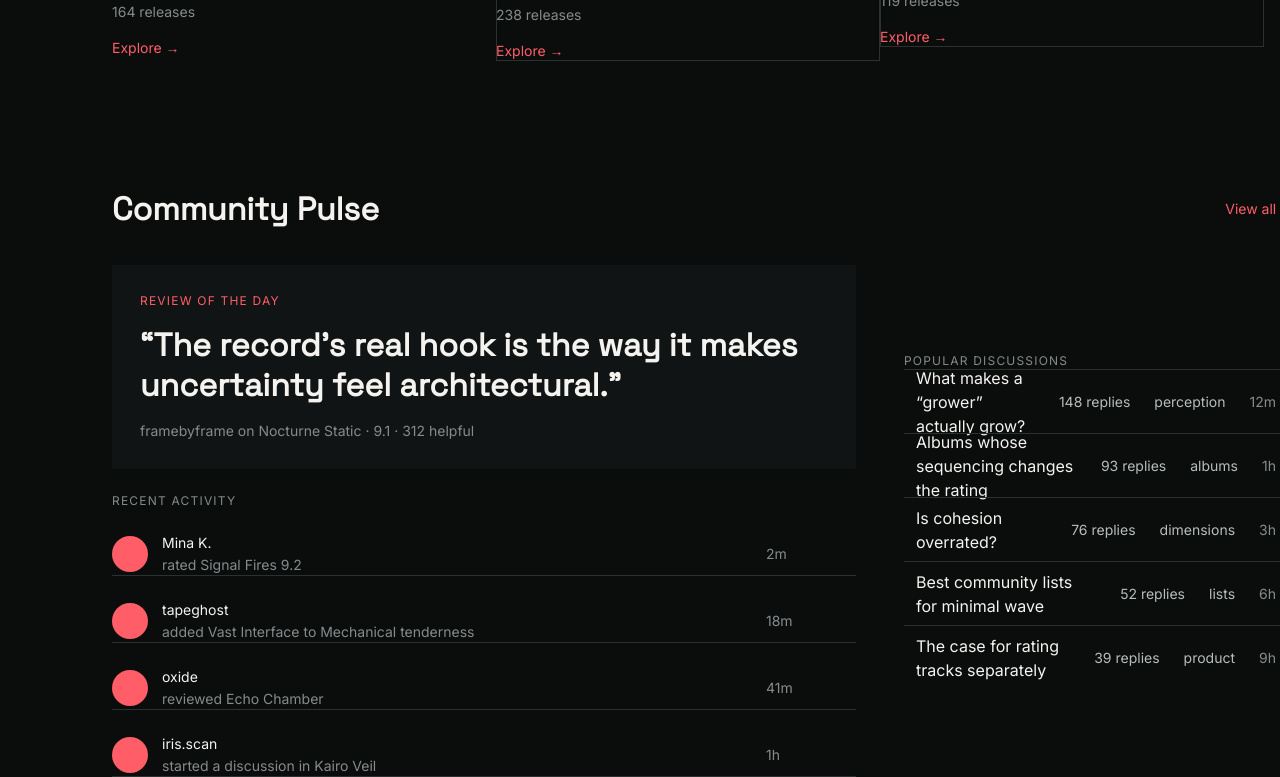
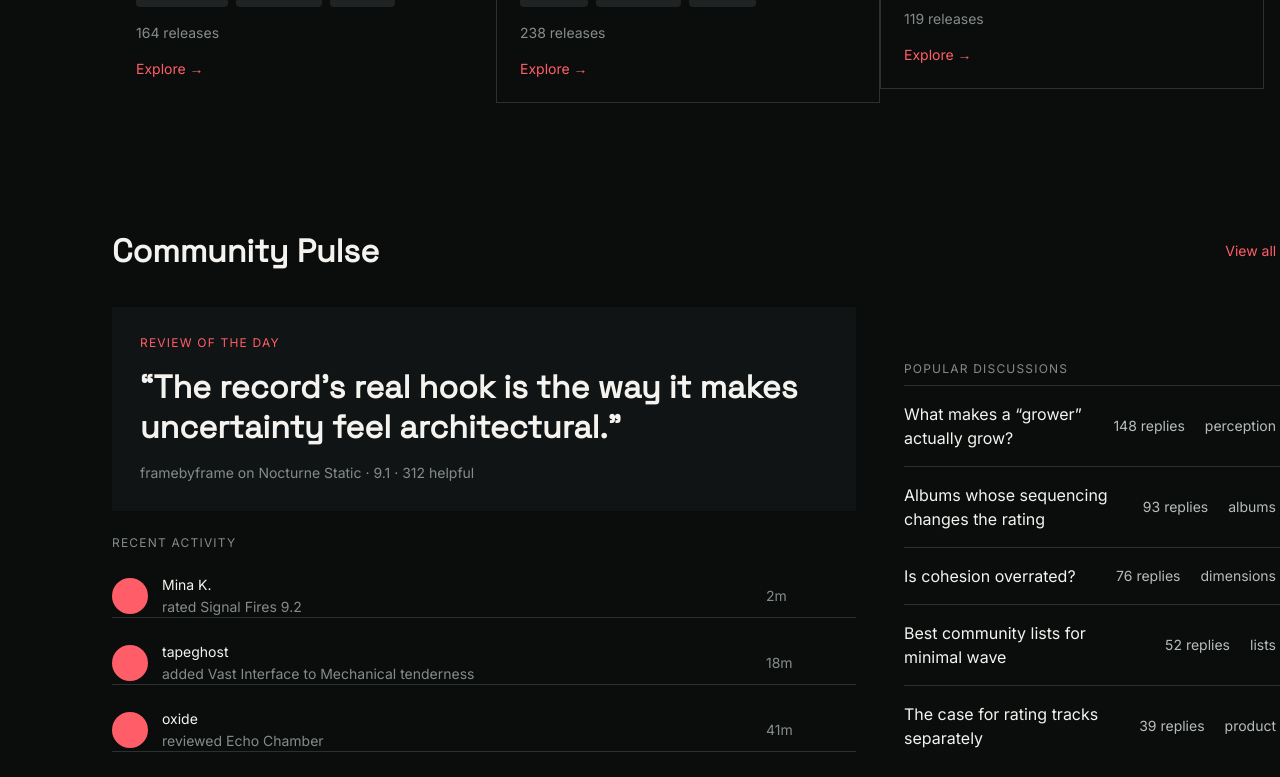
Before and after one commit to holydynamited/tunecursion, a React (Vite) app in the folder client/: page / in a window 1280 px wide. Shown: the part 2000-2777 px from the top of the page. Built offline with nearby package versions, Linux system fonts and the light colour scheme.

Commit message:
chore: fix discussion row and bugs

```diff
--- a/client/src/pages/Home/CommunityPulse/CommunityPulse.tsx
+++ b/client/src/pages/Home/CommunityPulse/CommunityPulse.tsx
@@ -1,4 +1,6 @@
 import ActivityRow from "../../../shared/ui/ActivityRow/ActivityRow"
+
+import DiscussionRow from "../../../shared/ui/DiscussionRow/DiscussionRow"
 
 const CommunityPulse = () => {
   return (
@@ -58,100 +60,47 @@ const CommunityPulse = () => {
       />
     </div>
 
-    <div className="inline-flex w-96 flex-col items-start">
-      <div className="w-96 font-body text-tc-12 font-medium leading-tc-16 tracking-widest text-text-muted">
-        POPULAR DISCUSSIONS
-      </div>
+    <div className="inline-flex flex-1 flex-col items-start">
+      <div className="inline-flex w-full flex-col items-start">
+  <div className="w-full font-body text-tc-12 font-medium leading-tc-16 tracking-widest text-text-muted mb-2">
+    POPULAR DISCUSSIONS
+  </div>
 
-      <div className="inline-flex h-16 self-stretch items-center justify-start gap-tc-24 border-t border-border px-tc-12">
-        <div className="flex-1 font-body text-tc-16 font-normal leading-tc-24 text-text-primary">
-          What makes a “grower” actually grow?
-        </div>
+  <DiscussionRow
+    title="What makes a “grower” actually grow?"
+    replies={148}
+    category="perception"
+    time="12m"
+  />
 
-        <div className="font-body text-tc-14 font-normal leading-tc-20 text-text-secondary">
-          148 replies
-        </div>
+  <DiscussionRow
+    title="Albums whose sequencing changes the rating"
+    replies={93}
+    category="albums"
+    time="1h"
+  />
 
-        <div className="font-body text-tc-14 font-normal leading-tc-20 text-text-secondary">
-          perception
-        </div>
+  <DiscussionRow
+    title="Is cohesion overrated?"
+    replies={76}
+    category="dimensions"
+    time="3h"
+  />
 
-        <div className="font-body text-tc-14 font-normal leading-tc-20 text-text-muted">
-          12m
-        </div>
-      </div>
+  <DiscussionRow
+    title="Best community lists for minimal wave"
+    replies={52}
+    category="lists"
+    time="6h"
+  />
 
-      <div className="inline-flex h-16 self-stretch items-center justify-start gap-tc-24 border-t border-border px-tc-12">
-        <div className="flex-1 font-body text-tc-16 font-normal leading-tc-24 text-text-primary">
-          Albums whose sequencing changes the rating
-        </div>
-
-        <div className="font-body text-tc-14 font-normal leading-tc-20 text-text-secondary">
-          93 replies
-        </div>
-
-        <div className="font-body text-tc-14 font-normal leading-tc-20 text-text-secondary">
-          albums
-        </div>
-
-        <div className="font-body text-tc-14 font-normal leading-tc-20 text-text-muted">
-          1h
-        </div>
-      </div>
-
-      <div className="inline-flex h-16 self-stretch items-center justify-start gap-tc-24 border-t border-border px-tc-12">
-        <div className="flex-1 font-body text-tc-16 font-normal leading-tc-24 text-text-primary">
-          Is cohesion overrated?
-        </div>
-
-        <div className="font-body text-tc-14 font-normal leading-tc-20 text-text-secondary">
-          76 replies
-        </div>
-
-        <div className="font-body text-tc-14 font-normal leading-tc-20 text-text-secondary">
-          dimensions
-        </div>
-
-        <div className="font-body text-tc-14 font-normal leading-tc-20 text-text-muted">
-          3h
-        </div>
-      </div>
-
-      <div className="inline-flex h-16 self-stretch items-center justify-start gap-tc-24 border-t border-border px-tc-12">
-        <div className="flex-1 font-body text-tc-16 font-normal leading-tc-24 text-text-primary">
-          Best community lists for minimal wave
-        </div>
-
-        <div className="font-body text-tc-14 font-normal leading-tc-20 text-text-secondary">
-          52 replies
-        </div>
-
-        <div className="font-body text-tc-14 font-normal leading-tc-20 text-text-secondary">
-          lists
-        </div>
-
-        <div className="font-body text-tc-14 font-normal leading-tc-20 text-text-muted">
-          6h
-        </div>
-      </div>
-
-      <div className="inline-flex h-16 self-stretch items-center justify-start gap-tc-24 border-t border-border px-tc-12">
-        <div className="flex-1 font-body text-tc-16 font-normal leading-tc-24 text-text-primary">
-          The case for rating tracks separately
-        </div>
-
-        <div className="font-body text-tc-14 font-normal leading-tc-20 text-text-secondary">
-          39 replies
-        </div>
-
-        <div className="font-body text-tc-14 font-normal leading-tc-20 text-text-secondary">
-          product
-        </div>
-
-        <div className="font-body text-tc-14 font-normal leading-tc-20 text-text-muted">
-          9h
-        </div>
-      </div>
+  <DiscussionRow
+    title="The case for rating tracks separately"
+    replies={39}
+    category="product"
+    time="9h"
+  />
+</div>
     </div>
   </div>
 </div>
--- a/client/src/pages/Home/ForYou/ForYou.tsx
+++ b/client/src/pages/Home/ForYou/ForYou.tsx
@@ -7,7 +7,7 @@ import wlr from '../../../assets/wlr.jpg'
 
 const ForYou = () => {
   return (
-<div className="inline-flex w-[1440px] flex-col items-start gap-9 bg-canvas px-28 py-tc-64">
+<div className="inline-flex w-[1440px] flex-col items-start gap-9 bg-canvas px-28 py-tc-64 mb-tc-32">
   <div className="inline-flex w-[1216px] items-center justify-between">
     <div className="font-display text-tc-32 font-bold leading-tc-40 text-text-primary">
       For You
--- a/client/src/pages/Home/Home.tsx
+++ b/client/src/pages/Home/Home.tsx
@@ -16,7 +16,7 @@ import Footer from "../../shared/ui/Footer/Footer"
 export default function Home() {
   return (
     <main className="relative min-h-screen overflow-hidden bg-canvas">
-      <div className="absolute left-[-200px] top-[-180px] size-[760px] rounded-full bg-artwork-nocturne-rust opacity-70 blur-[90px]" />
+
 
 
         <Header/>
@@ -56,7 +56,11 @@ export default function Home() {
           <ForYou/>
         </section>
 
-        <Footer/>
+        <footer className="flex justify-center">
+          <Footer/>
+        </footer>
+
+
 
     </main>
   )
--- a/client/src/shared/ui/DiscussionRow/DiscussionRow.tsx
+++ b/client/src/shared/ui/DiscussionRow/DiscussionRow.tsx
@@ -1,31 +1,36 @@
-
-type Props={
-    theme:string;
-    replies:number;
-    author:string;
-    createdAt:string;
+type Props = {
+  title: string
+  replies: number
+  category: string
+  time: string
 }
 
-
-export default function DiscussionRow({theme, replies, author, createdAt}:Props){
-
-    return(
-
-<div className="inline-flex h-full w-full items-center gap-tc-24 border-t border-border px-tc-12">
-  <div className="flex-1 font-body text-tc-16 font-normal leading-tc-24 text-text-primary">
-    {theme}
+export default function DiscussionRow({
+  title,
+  replies,
+  category,
+  time,
+}: Props) {
+  return (
+    <div className="flex w-full items-center justify-between gap-tc-24 border-t border-border py-tc-16">
+      <div className="min-w-0 flex-1">
+        <div className="font-body text-tc-16 font-normal leading-tc-24 text-text-primary">
+          {title}
+        </div>
       </div>
 
-  <div className="font-body text-tc-14 font-normal leading-tc-20 text-text-secondary">
-    {replies}
+      <div className="flex shrink-0 items-center gap-tc-20">
+        <div className="whitespace-nowrap font-body text-tc-14 font-normal leading-tc-20 text-text-secondary">
+          {replies} replies
         </div>
 
-  <div className="font-body text-tc-14 font-normal leading-tc-20 text-text-secondary">
-    {author}
+        <div className="whitespace-nowrap font-body text-tc-14 font-normal leading-tc-20 text-text-secondary">
+          {category}
         </div>
 
-  <div className="font-body text-tc-14 font-normal leading-tc-20 text-text-muted">
-    {createdAt}
+        <div className="w-8 whitespace-nowrap text-right font-body text-tc-14 font-normal leading-tc-20 text-text-muted">
+          {time}
+        </div>
       </div>
     </div>
   )
--- a/client/src/shared/ui/PerceptionPath/PerceptionPath.tsx
+++ b/client/src/shared/ui/PerceptionPath/PerceptionPath.tsx
@@ -13,7 +13,7 @@ type Props ={
 export default function PerceptionPath({index,title, description, tags, releaseCount}:Props){
 
     return(
-        <div className="inline-flex w-96 flex-col items-start gap-tc-16 pr-7">
+        <div className="inline-flex w-96 flex-col items-start gap-tc-16 pr-7 p-6">
   <div className="w-80 font-body text-tc-12 font-medium leading-tc-16 tracking-widest text-text-muted">
     {String(index).padStart(2, '0')} / {title}
   </div>
```
Lines whose indentation alone changed are shown as unchanged.
